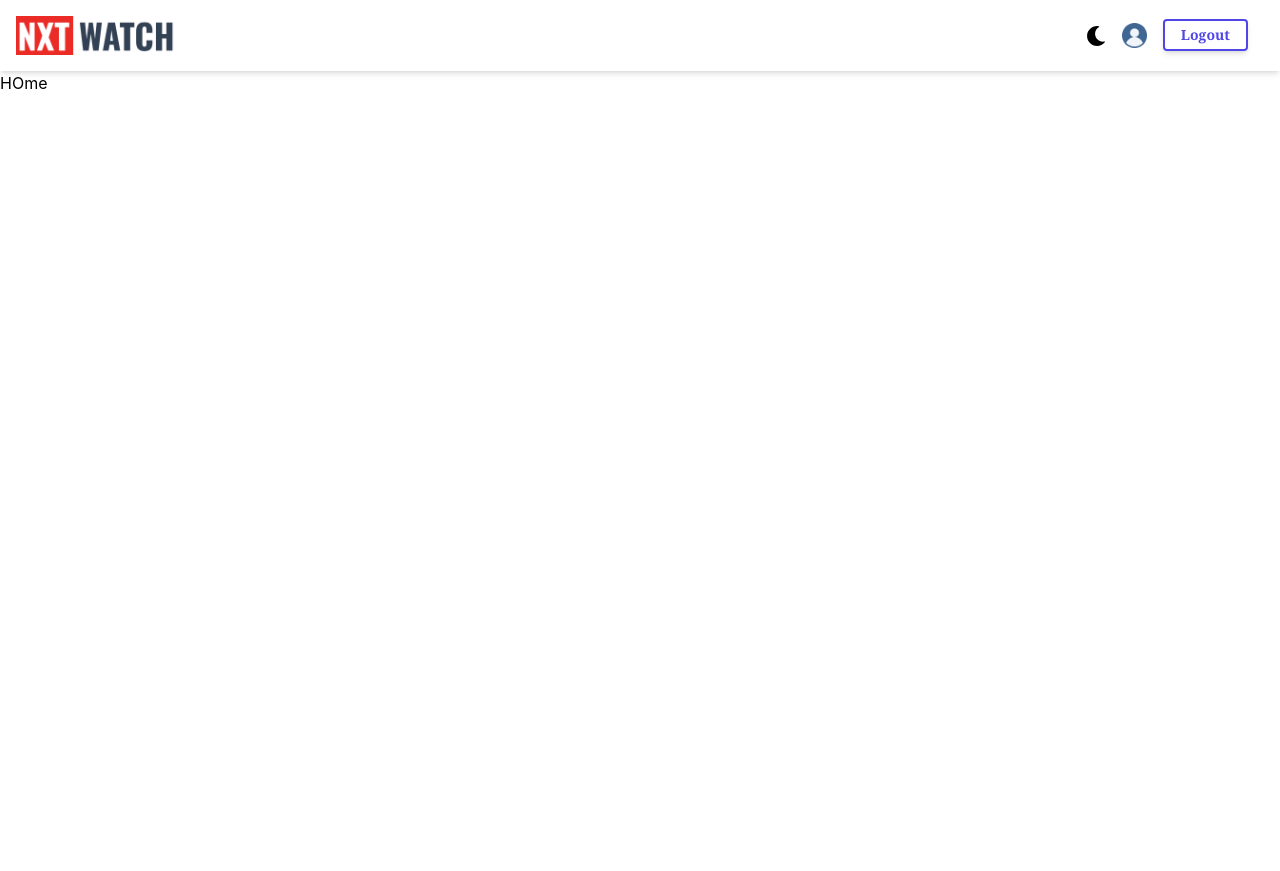
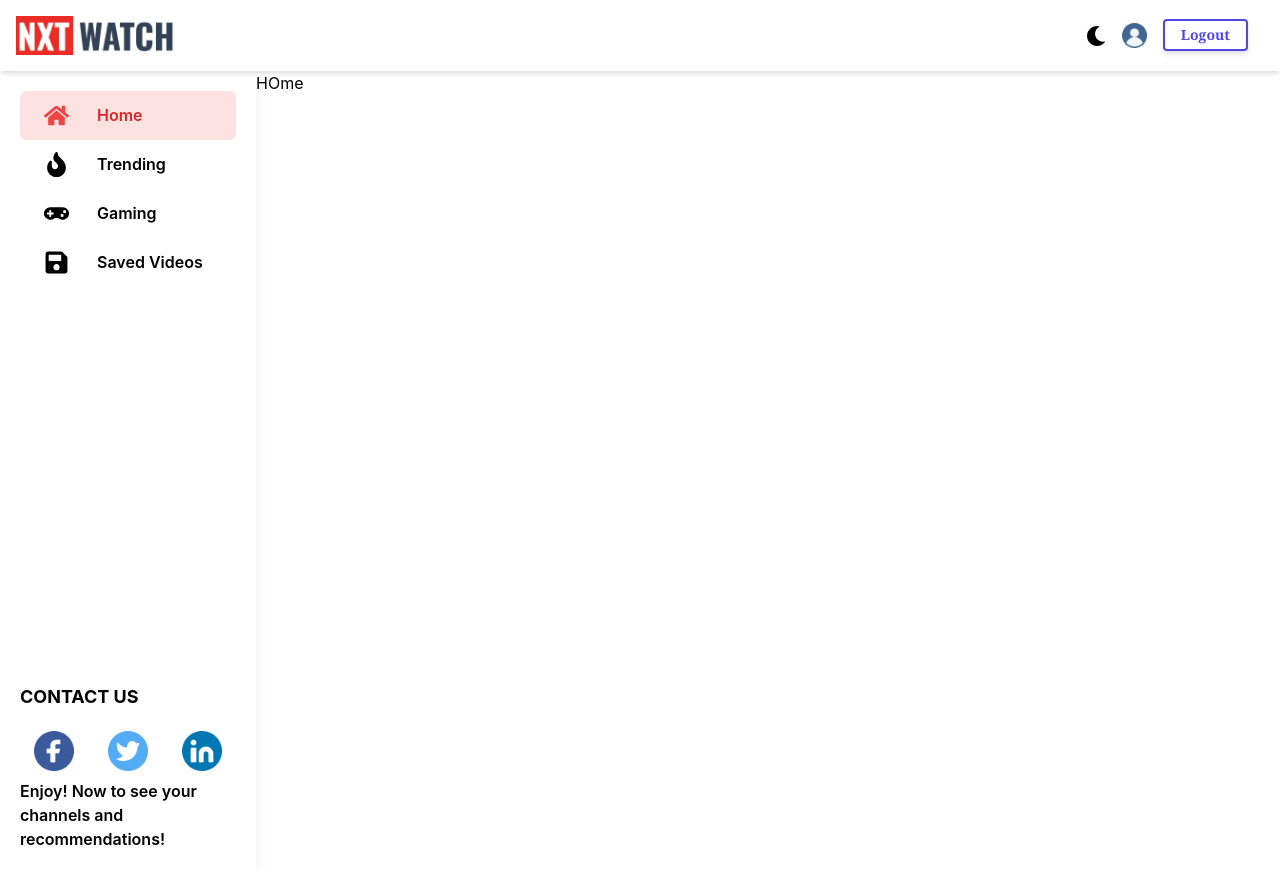
Before and after one commit to vishaldev25/NxtTube, a React (Vite) app in the folder client/: page / in a window 1280 px wide. Before the commit the page ends 800 px from the top, so only its background shows below. Built offline with nearby package versions, Linux system fonts and the light colour scheme; a web font is replaced by a local one.

Commit message:
Implement Sidebar for above medium devices and functionality to move to the specific routes

```diff
--- a/client/src/App.jsx
+++ b/client/src/App.jsx
@@ -8,7 +8,6 @@ import {
 
 const App = () =>
 {
-
   return (
     <BrowserRouter>
         <Routes>
--- /dev/null
+++ b/client/src/components/Sidebar.jsx
@@ -0,0 +1,64 @@
+import { Link, useLocation } from "react-router-dom"
+import { FaHome , FaFire, FaGamepad, FaSave} from "react-icons/fa"
+import { twitter_logo, facebook_logo, linkedin_logo } from "../assets";
+
+
+const Sidebar = () => {
+    const location = useLocation();
+    const currentPath = location.pathname;
+
+    const navItems = [
+    { label: "Home", icon: FaHome, path: "/" },
+    { label: "Trending", icon: FaFire, path: "/trending" },
+    { label: "Gaming", icon: FaGamepad, path: "/gaming" },
+    { label: "Saved Videos", icon: FaSave, path: "/saved-videos" },
+    ]
+
+    const images = [
+        { src: facebook_logo, alt: "Facebook Logo" },
+        {src: twitter_logo, alt:"Twitter Logo"},
+        {src: linkedin_logo, alt:"Linkedin Logo"}
+    ]
+
+
+  return (
+    <div className='dark:bg-[#231f20]  dark:text-white hidden w-full min-h-screen p-5 shadow-lg md:flex md:w-1/4 lg:w-1/5  flex-col justify-between'>
+        <ul>
+            {navItems.map(({ label,icon:Icon,  path}) => {
+                        const isActive = currentPath === path;
+                        return (
+                          <li key={path}>
+                            <Link to={path}>
+                              <div
+                                className={`flex items-center space-x-3 px-6 py-3 rounded-md transition-colors ${
+                                isActive ? 'bg-red-100 text-red-600 font-semibold' : 'dark:text-[#f1f5f9] font-semibold '}
+                                `}
+                              >
+                                <Icon size="25" className={`text-xl mr-4 ${isActive ? 'text-red-500' : ''}`} />
+                                <p className="text-base">{ label }</p>
+                              </div>
+                            </Link>
+                          </li>
+                        )
+            })}
+          </ul>
+          <div>
+              <h2 className="py-3 text-lg font-bold">CONTACT US</h2>
+              <ul className="flex items-center gap-3 justify-evenly">
+                  {images.map(({ src, alt}) => {
+                      return (
+                          <li key={alt} className="p-2">
+                              <img src={src} alt={alt} className="w-10" />
+                        </li>
+                    )
+                })}
+              </ul>
+              <p className="font-semibold text-md">
+                  Enjoy! Now to see your channels and recommendations!
+              </p>
+          </div>
+    </div>
+  )
+}
+
+export default Sidebar
--- a/client/src/components/index.jsx
+++ b/client/src/components/index.jsx
@@ -1,5 +1,6 @@
 import Navbar from "./Navbar";
+import Sidebar from "./Sidebar";
 
 export {
-    Navbar
+    Navbar, Sidebar
 }
--- a/client/src/index.css
+++ b/client/src/index.css
@@ -22,7 +22,7 @@
 
 @layer components{
   nav{
-    @apply bg-white shadow-md dark:bg-[#1e293b] dark:text-[#f9f9f9]
+    @apply bg-white shadow-md dark:bg-[#212121] dark:text-[#f9f9f9]
   }
 }
 @layer utilities{
--- a/client/src/pages/Gaming.jsx
+++ b/client/src/pages/Gaming.jsx
@@ -1,9 +1,10 @@
-import { Navbar } from "../components"
+import { Navbar, Sidebar } from "../components"
 
 const Gaming = () => {
   return (
     <>
       <Navbar />
+      <Sidebar />
       <div>
       Gaming
     </div>
--- a/client/src/pages/Home.jsx
+++ b/client/src/pages/Home.jsx
@@ -1,10 +1,14 @@
-import { Navbar } from "../components"
+import { Navbar , Sidebar} from "../components"
 const Home = () => {
   return (
-    <div>
+    <>
       <Navbar />
-      HOme
-    </div>
+      <div className="flex">
+        <Sidebar />
+        HOme
+      </div>
+
+    </>
   )
 }
 
--- a/client/src/pages/NotFound.jsx
+++ b/client/src/pages/NotFound.jsx
@@ -1,9 +1,10 @@
-import { Navbar } from "../components"
+import { Navbar, Sidebar } from "../components"
 
 const NotFound = () => {
   return (
     <>
       <Navbar />
+      <Sidebar />
       <div>
       NOt found
     </div>
--- a/client/src/pages/SavedVideos.jsx
+++ b/client/src/pages/SavedVideos.jsx
@@ -1,9 +1,10 @@
-import { Navbar } from "../components"
+import { Navbar, Sidebar } from "../components"
 
 const SavedVideos = () => {
   return (
     <>
       <Navbar />
+      <Sidebar />
       <div>
       Saved videos
     </div>
--- a/client/src/pages/Trending.jsx
+++ b/client/src/pages/Trending.jsx
@@ -1,9 +1,10 @@
-import { Navbar } from "../components"
+import { Navbar, Sidebar } from "../components"
 
 const Trending = () => {
   return (
     <>
       <Navbar />
+      <Sidebar />
       Trending
     </>
   )
--- a/client/src/pages/VideoItemDetails.jsx
+++ b/client/src/pages/VideoItemDetails.jsx
@@ -1,8 +1,9 @@
-import { Navbar } from "../components"
+import { Navbar, Sidebar } from "../components"
 const VideoItemDetails = () => {
   return (
     <>
       <Navbar />
+      <Sidebar />
       <div>
       VideoItemDetails
     </div>
```
